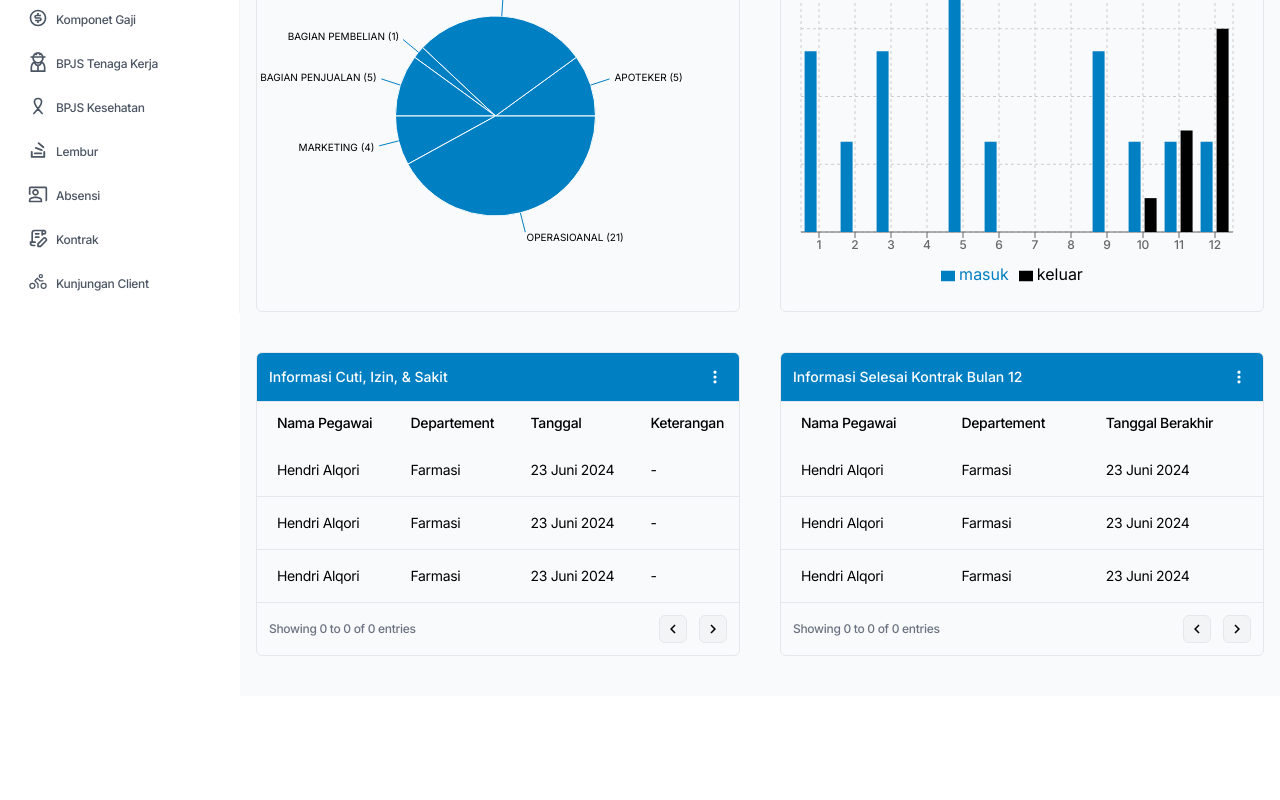
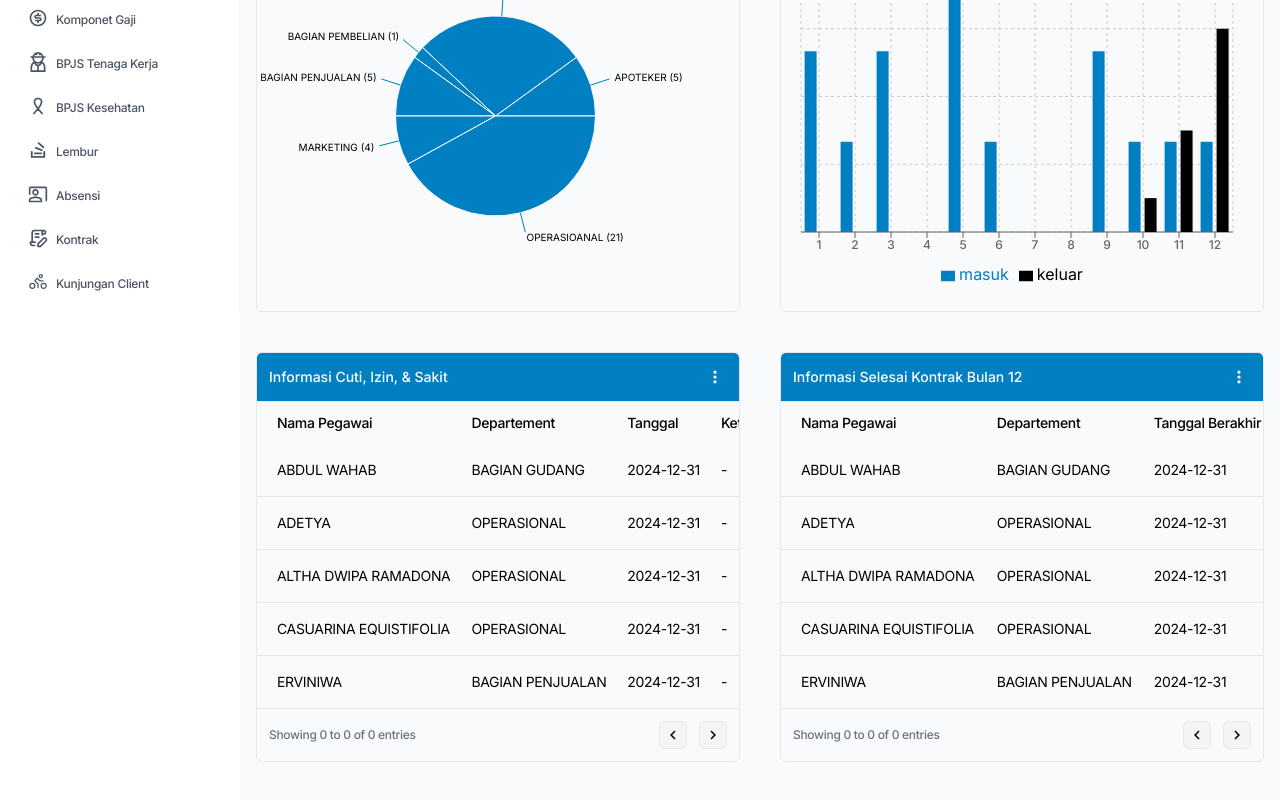
Before and after one commit to hendrialqori/berkat-group, a React (Vite) app: page /payrol in a window 1280 px wide. Shown: the part 487-1287 px from the top of the page. Before the commit the page ends 1183 px from the top, so only its background shows below. Built offline with nearby package versions, Linux system fonts and the light colour scheme.

Commit message:
feat: add dummy data at table contract & table report

```diff
--- a/src/pages/payrol/home/modules/table-contract.tsx
+++ b/src/pages/payrol/home/modules/table-contract.tsx
@@ -1,12 +1,24 @@
-const table_head = ["Nama Pegawai", "Departement", "Tanggal Berakhir"]
-const table_data = ["Hendri Alqori", "Farmasi", "23 Juni 2024"]
-
-
 import { HiDotsVertical } from "react-icons/hi";
 import { MdOutlineKeyboardArrowLeft, MdOutlineKeyboardArrowRight } from "react-icons/md";
 
 import { LuRefreshCcw } from "react-icons/lu";
 import * as Popover from "@radix-ui/react-popover";
+
+const table_head = ["Nama Pegawai", "Departement", "Tanggal Berakhir"]
+
+type Employee = {
+    nama_pegawai: string;
+    department: string;
+    brakhir: string; // You can use `Date` instead of `string` if you want to handle dates directly
+};
+
+const employees: Employee[] = [
+    { nama_pegawai: "ABDUL WAHAB", department: "BAGIAN GUDANG", brakhir: "2024-12-31" },
+    { nama_pegawai: "ADETYA", department: "OPERASIONAL", brakhir: "2024-12-31" },
+    { nama_pegawai: "ALTHA DWIPA RAMADONA", department: "OPERASIONAL", brakhir: "2024-12-31" },
+    { nama_pegawai: "CASUARINA EQUISTIFOLIA", department: "OPERASIONAL", brakhir: "2024-12-31" },
+    { nama_pegawai: "ERVINIWA", department: "BAGIAN PENJUALAN", brakhir: "2024-12-31" },
+];
 
 
 export default function TableContract() {
@@ -49,21 +61,13 @@ export default function TableContract() {
                     </tr>
                 </thead>
                 <tbody>
-                    <tr>
-                        {table_data.map((data, i) => (
-                            <td key={i} className="text-xs md:text-sm -tracking-wide text-nowrap py-4 pl-5 border-b border-gray-200">{data}</td>
-                        ))}
-                    </tr>
-                    <tr>
-                        {table_data.map((data, i) => (
-                            <td key={i} className="text-xs md:text-sm -tracking-wide text-nowrap py-4 pl-5 border-b border-gray-200">{data}</td>
-                        ))}
-                    </tr>
-                    <tr>
-                        {table_data.map((data, i) => (
-                            <td key={i} className="text-xs md:text-sm -tracking-wide text-nowrap py-4 pl-5 border-b border-gray-200">{data}</td>
-                        ))}
-                    </tr>
+                    {employees.map((emp, i) => (
+                        <tr key={i}>
+                            <td key={i} className="text-xs md:text-sm -tracking-wide text-nowrap py-4 pl-5 border-b border-gray-200">{emp.nama_pegawai}</td>
+                            <td key={i} className="text-xs md:text-sm -tracking-wide text-nowrap py-4 pl-5 border-b border-gray-200">{emp.department}</td>
+                            <td key={i} className="text-xs md:text-sm -tracking-wide text-nowrap py-4 pl-5 border-b border-gray-200">{emp.brakhir}</td>
+                        </tr>
+                    ))}
                 </tbody>
                 <tfoot></tfoot>
             </table>
--- a/src/pages/payrol/home/modules/table-report.tsx
+++ b/src/pages/payrol/home/modules/table-report.tsx
@@ -1,12 +1,25 @@
-const table_head = ["Nama Pegawai", "Departement", "Tanggal", "Keterangan"]
-const table_data = ["Hendri Alqori", "Farmasi", "23 Juni 2024", "-"]
-
-
 import { HiDotsVertical } from "react-icons/hi";
 import { MdOutlineKeyboardArrowLeft, MdOutlineKeyboardArrowRight } from "react-icons/md";
 
 import { LuRefreshCcw } from "react-icons/lu";
 import * as Popover from "@radix-ui/react-popover";
+
+const table_head = ["Nama Pegawai", "Departement", "Tanggal", "Keterangan"]
+
+type Employee = {
+    nama_pegawai: string;
+    department: string;
+    tanggal: string; // You can use `Date` instead of `string` if you want to handle dates directly
+    keterangan: string;
+};
+
+const employees: Employee[] = [
+    { nama_pegawai: "ABDUL WAHAB", department: "BAGIAN GUDANG", tanggal: "2024-12-31", keterangan: "-" },
+    { nama_pegawai: "ADETYA", department: "OPERASIONAL", tanggal: "2024-12-31", keterangan: "-" },
+    { nama_pegawai: "ALTHA DWIPA RAMADONA", department: "OPERASIONAL", tanggal: "2024-12-31", keterangan: "-" },
+    { nama_pegawai: "CASUARINA EQUISTIFOLIA", department: "OPERASIONAL", tanggal: "2024-12-31", keterangan: "-" },
+    { nama_pegawai: "ERVINIWA", department: "BAGIAN PENJUALAN", tanggal: "2024-12-31", keterangan: "-" },
+];
 
 export default function TableReport() {
     return (
@@ -48,23 +61,15 @@ export default function TableReport() {
                     </tr>
                 </thead>
                 <tbody>
-                    <tr>
-                        {table_data.map((data, i) => (
-                            <td key={i} className="text-xs md:text-sm -tracking-wide text-nowrap py-4 pl-5 border-b border-gray-200">{data}</td>
-                        ))}
-                    </tr>
-                    <tr>
-                        {table_data.map((data, i) => (
-                            <td key={i} className="text-xs md:text-sm -tracking-wide text-nowrap py-4 pl-5 border-b border-gray-200">{data}</td>
-                        ))}
-                    </tr>
-                    <tr>
-                        {table_data.map((data, i) => (
-                            <td key={i} className="text-xs md:text-sm -tracking-wide text-nowrap py-4 pl-5 border-b border-gray-200">{data}</td>
-                        ))}
-                    </tr>
+                    {employees.map((emp, i) => (
+                        <tr key={i}>
+                            <td key={i} className="text-xs md:text-sm -tracking-wide text-nowrap py-4 pl-5 border-b border-gray-200">{emp.nama_pegawai}</td>
+                            <td key={i} className="text-xs md:text-sm -tracking-wide text-nowrap py-4 pl-5 border-b border-gray-200">{emp.department}</td>
+                            <td key={i} className="text-xs md:text-sm -tracking-wide text-nowrap py-4 pl-5 border-b border-gray-200">{emp.tanggal}</td>
+                            <td key={i} className="text-xs md:text-sm -tracking-wide text-nowrap py-4 pl-5 border-b border-gray-200">{emp.keterangan}</td>
+                        </tr>
+                    ))}
                 </tbody>
-                <tfoot></tfoot>
             </table>
             <footer className="sticky left-0 p-3 flex justify-between items-center">
                 <p className="text-xs font-medium text-gray-500 -tracking-wide">Showing 0 to 0 of 0 entries</p>
```
